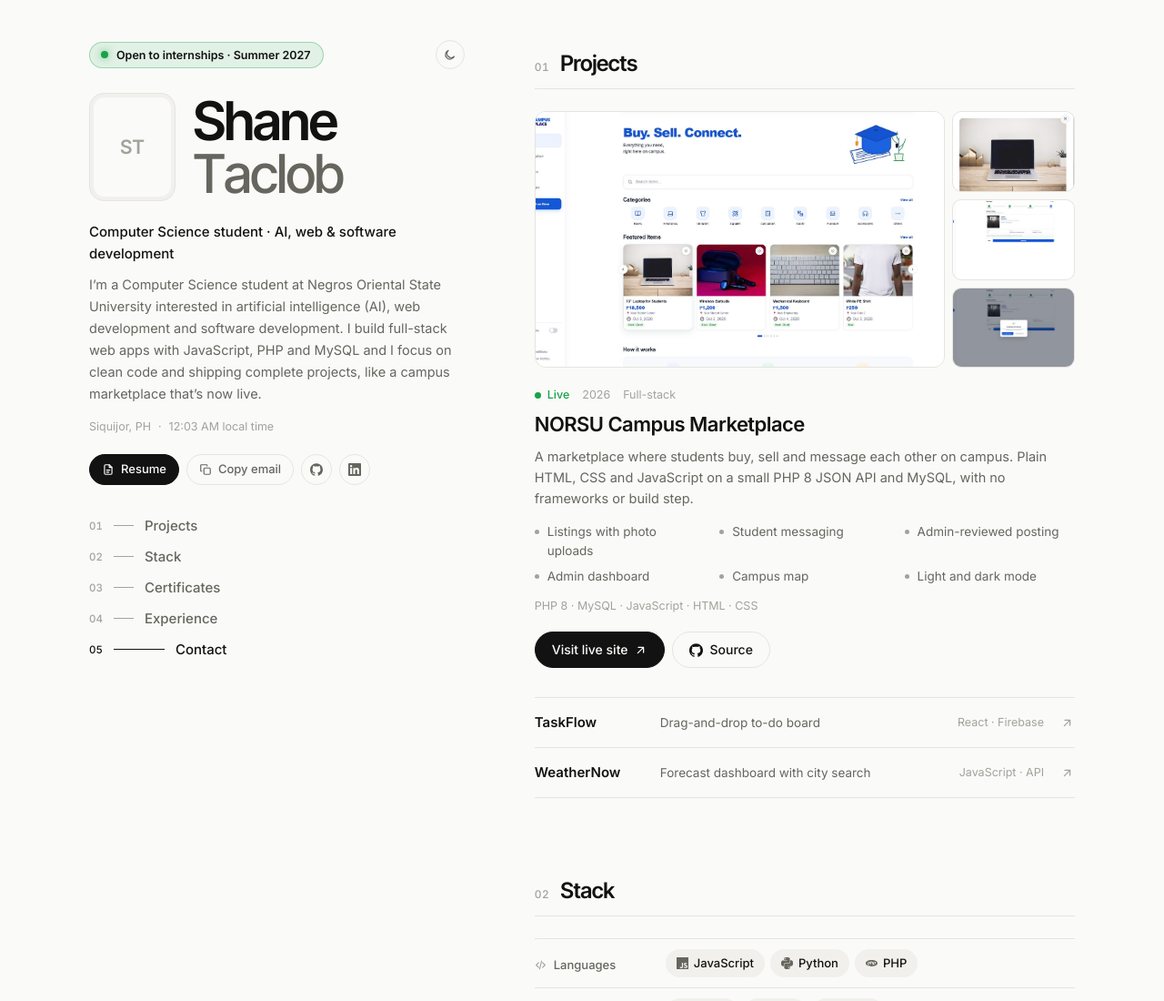
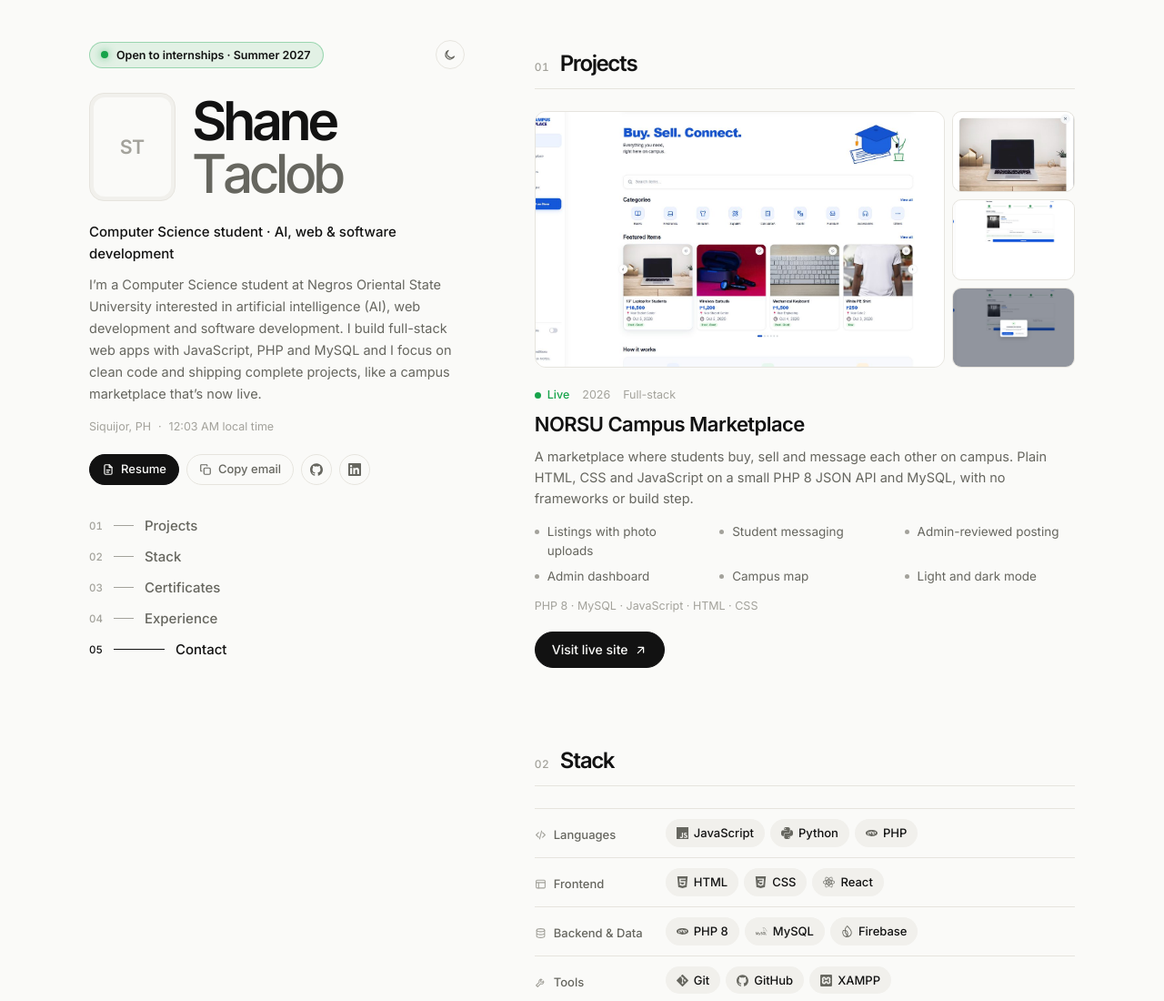
Before and after one commit to shincodez/Portfolio, a plain HTML site: page index.html in a window 1280 px wide. Shown: the top 1100 px of the page at 91% size. Drawn offline with Linux system fonts and the light colour scheme.

Commit message:
Remove placeholder projects and private source link, add cert thumbnails and social card

```diff
--- a/index.html
+++ b/index.html
@@ -282,42 +282,9 @@
                   >Visit live site
                   <svg class="ico go" aria-hidden="true">
                     <use href="#i-arrow" /></svg
-                ></a>
-                <a
-                  class="btn"
-                  href="https://github.com/shincodez/Campus-Marketplace"
-                  target="_blank"
-                  rel="noopener"
-                  ><svg class="ico" aria-hidden="true">
-                    <use href="#i-github" /></svg
-                  >Source</a
-                >
-              </div>
+                ></a>              </div>
             </div>
           </article>
-
-          <ul class="rows">
-            <li class="rv">
-              <a class="row" href="#">
-                <span class="row-t">TaskFlow</span>
-                <span class="row-d">Drag-and-drop to-do board</span>
-                <span class="row-s">React · Firebase</span>
-                <svg class="ico row-a" aria-hidden="true">
-                  <use href="#i-arrow" />
-                </svg>
-              </a>
-            </li>
-            <li class="rv">
-              <a class="row" href="#">
-                <span class="row-t">WeatherNow</span>
-                <span class="row-d">Forecast dashboard with city search</span>
-                <span class="row-s">JavaScript · API</span>
-                <svg class="ico row-a" aria-hidden="true">
-                  <use href="#i-arrow" />
-                </svg>
-              </a>
-            </li>
-          </ul>
         </section>
 
         <!-- STACK -->
--- a/style.css
+++ b/style.css
@@ -638,70 +638,6 @@ h3 {
   margin-bottom: 18px;
 }
 
-.rows {
-  list-style: none;
-  margin: 32px 0 0;
-  padding: 0;
-  border-top: 1px solid var(--line);
-}
-.row {
-  position: relative;
-  display: grid;
-  grid-template-columns: 120px minmax(0, 1fr) auto 16px;
-  align-items: center;
-  gap: 18px;
-  padding: 15px 0;
-  border-bottom: 1px solid var(--line);
-  text-decoration: none;
-  isolation: isolate;
-}
-.row::before {
-  content: "";
-  position: absolute;
-  inset: 0 -12px;
-  z-index: -1;
-  border-radius: 10px;
-  background: var(--surface);
-  transform: scaleY(0.4);
-  opacity: 0;
-  transition:
-    transform 0.5s var(--ease),
-    opacity 0.3s;
-}
-.row:hover::before {
-  transform: none;
-  opacity: 1;
-}
-.row-t {
-  font-size: 15px;
-  font-weight: 600;
-  transition: transform 0.5s var(--ease);
-}
-.row:hover .row-t {
-  transform: translateX(6px);
-}
-.row-d {
-  font-size: 13.5px;
-  color: var(--mute);
-}
-.row-s {
-  font-size: 12.5px;
-  color: var(--faint);
-  white-space: nowrap;
-}
-.row-a {
-  width: 15px;
-  height: 15px;
-  color: var(--faint);
-  transition:
-    transform 0.5s var(--ease),
-    color 0.3s;
-}
-.row:hover .row-a {
-  color: var(--ink);
-  transform: rotate(45deg);
-}
-
 /* ---------- stack ---------- */
 .tcat {
   display: grid;
@@ -1174,17 +1110,6 @@ html.tt * {
   .feats {
     grid-template-columns: repeat(2, minmax(0, 1fr));
   }
-  .row {
-    grid-template-columns: minmax(0, 1fr) 16px;
-    gap: 2px 12px;
-  }
-  .row-d {
-    grid-column: 1 / -1;
-    grid-row: 2;
-  }
-  .row-s {
-    display: none;
-  }
   .tcat {
     grid-template-columns: 1fr;
     gap: 8px;
```
